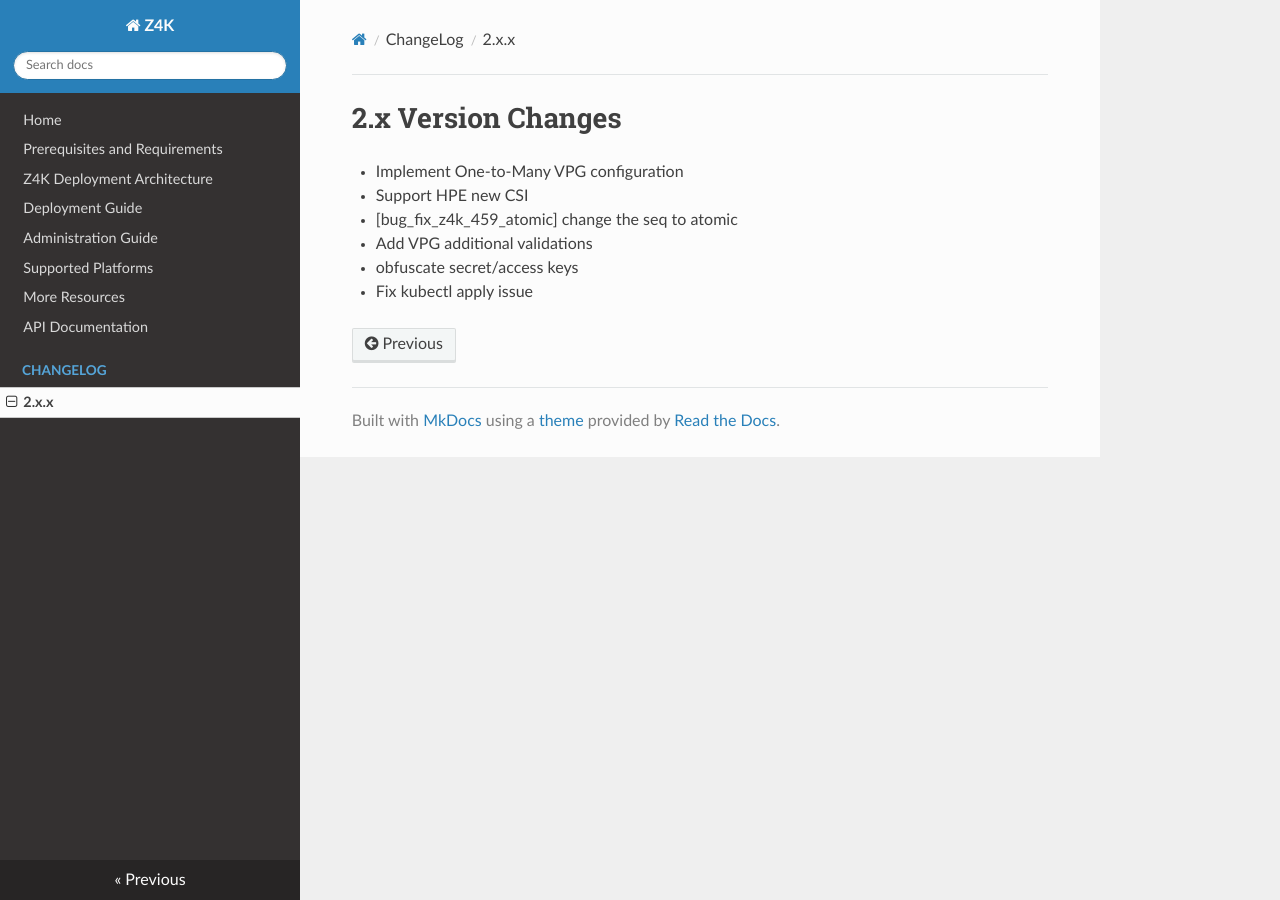
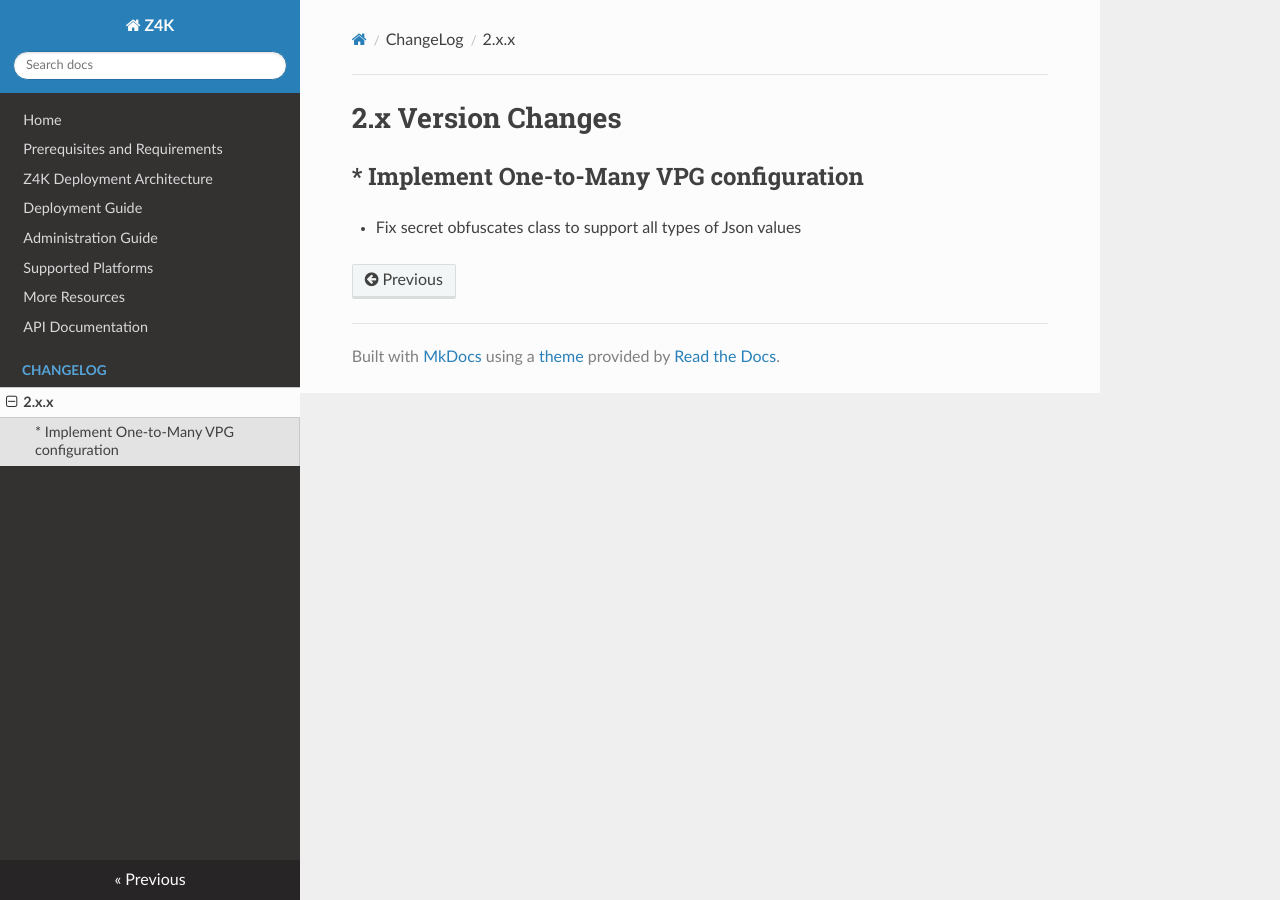
Before and after one commit to ZertoPublic/Z4K, an MkDocs documentation site: the page built from docs/changes/version2.x.x.md, in a window 1280 px wide. Built offline with MkDocs 1.6.1, drawn with Linux system fonts in a browser that asks for light colours.

Commit message:
commit all changes on branch :2.4.5 for version:2.4.5

```diff
--- a/docs/changes/version2.x.x.md
+++ b/docs/changes/version2.x.x.md
@@ -1,8 +1,5 @@
 2.x Version Changes
 ===================
 * Implement One-to-Many VPG configuration
-* Support HPE new CSI
-* [bug_fix_z4k_459_atomic] change the seq to atomic
-* Add VPG additional validations
-* obfuscate secret/access keys
-* Fix kubectl apply issue
+-----------------------------------------
+* Fix secret obfuscates class to support all types of Json values
```
